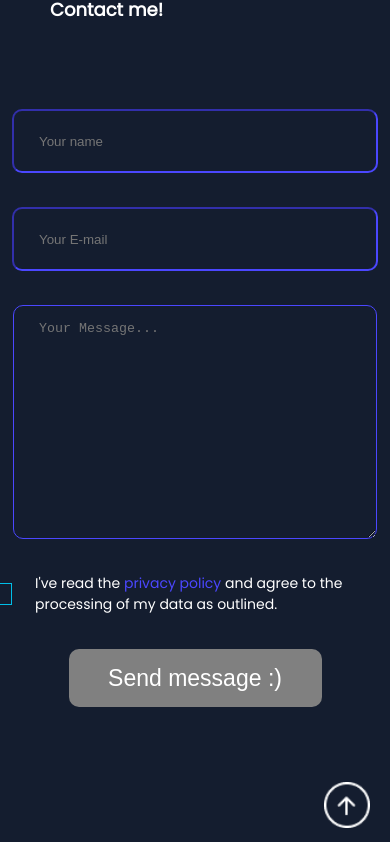
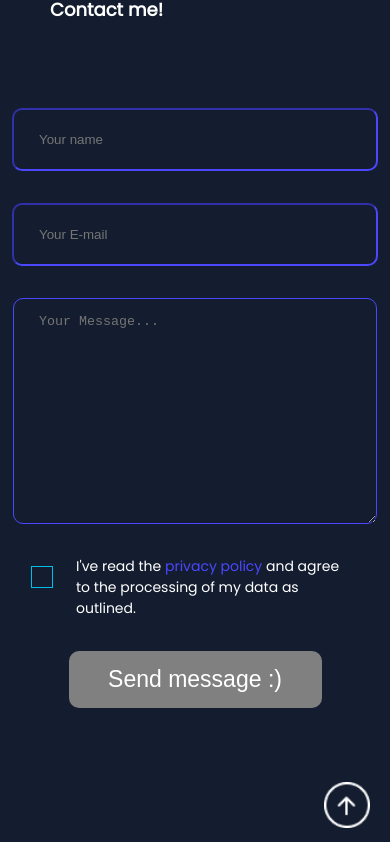
Before and after one commit to Iznoble/portfolio, an Angular app: page / in a window 390 px wide. Shown: the part 5691-6533 px from the top of the page. Built offline with nearby package versions, Linux system fonts and the light colour scheme.

Commit message:
added changes based on Feedback

```diff
--- a/src/app/main-content/contact-form/contact-form.component.scss
+++ b/src/app/main-content/contact-form/contact-form.component.scss
@@ -107,9 +107,9 @@
     -moz-user-select: none;
     -ms-user-select: none;
     user-select: none;
-    >a {
+    > a {
       text-decoration: none;
-      color: #4B47FF;
+      color: #4b47ff;
     }
   }
 
@@ -292,28 +292,25 @@
   }
 
   .form {
-    >.checkbox {
+    > .checkbox {
       > .container {
         margin-left: 0;
-        width: 100%;
+        width: 70%;
         font-size: 14px;
       }
     }
 
-    >.red-message {
+    > .red-message {
       margin-right: 0;
     }
 
-    >.red-message-privat-policy {
+    > .red-message-privat-policy {
       margin-right: 0;
       left: 0;
     }
   }
 
   .playcing {
-    width: 100%;
-    display: flex;
-    justify-content: flex-end;
     height: 200px;
     align-items: center;
     > a {
```
